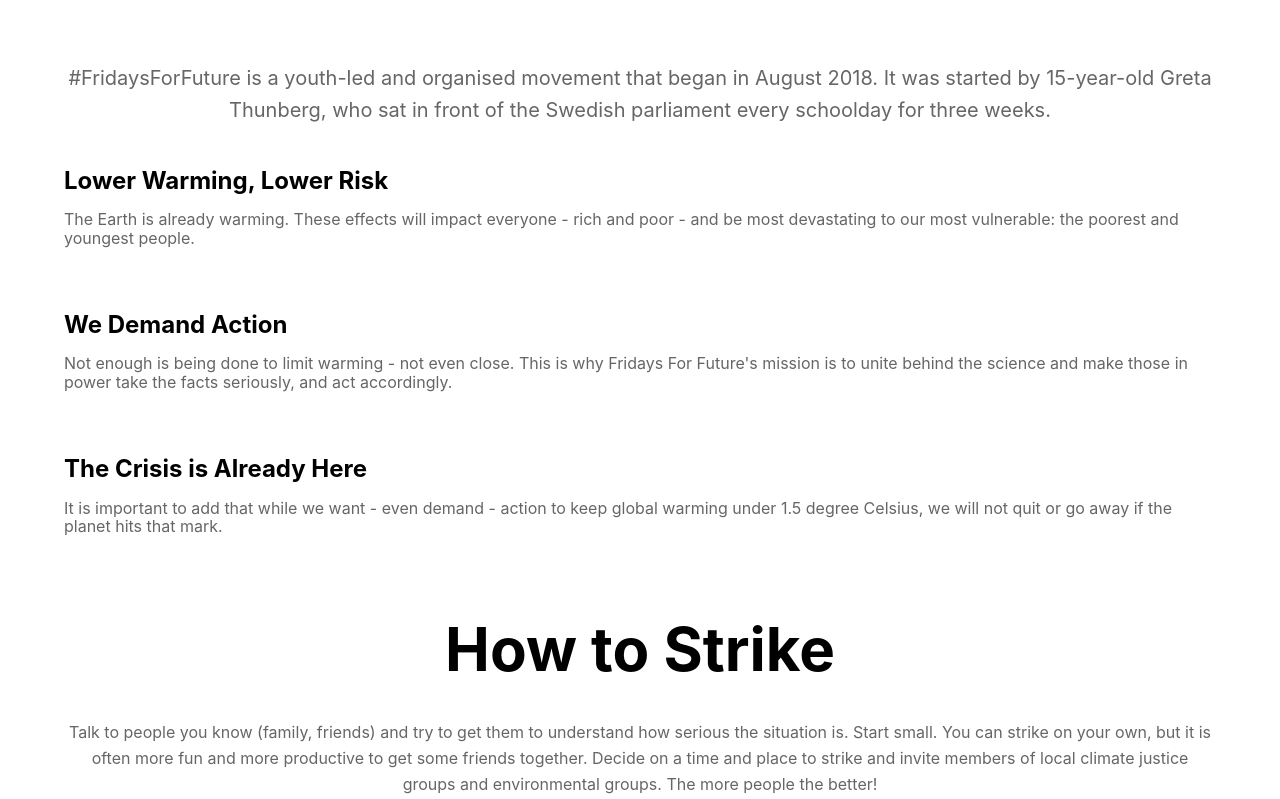
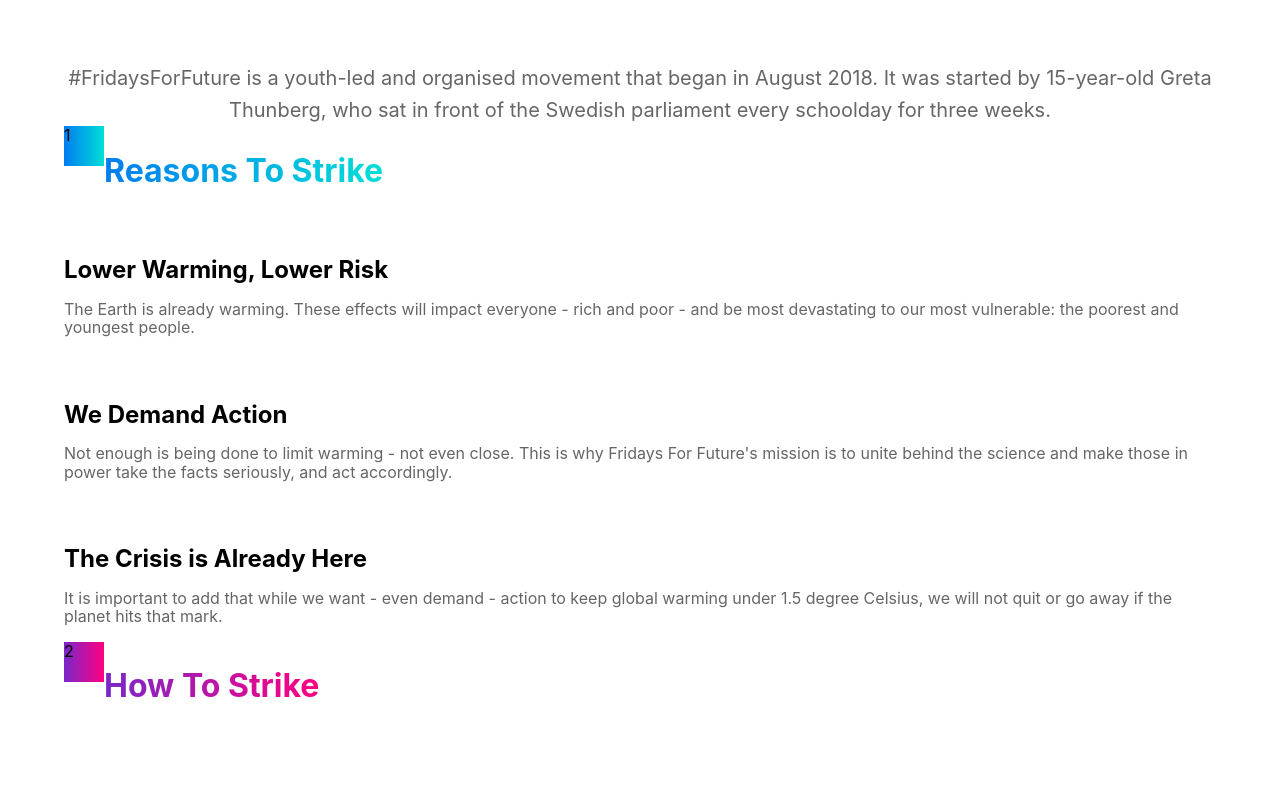
Before and after one commit to trif0lium/fff, a React (Vite) app in the folder react/: page / in a window 1280 px wide. Shown: the part 681-1480 px from the top of the page. Built offline with nearby package versions, Linux system fonts and the light colour scheme.

Commit message:
feat(App): add SectionLabel components

```diff
--- a/react/src/App.tsx
+++ b/react/src/App.tsx
@@ -3,6 +3,7 @@
 import { Hero } from './components/Hero';
 import { HowToStrike } from './components/HowToStrike';
 import { ReasonsToStrike } from './components/ReasonsToStrike';
+import { SectionLabel } from './components/SectionLabel';
 import { SocialMedia } from './components/SocialMedia';
 
 function App() {
@@ -10,8 +11,11 @@
     <div className="App">
       <Container>
         <Hero />
+        <SectionLabel number={1} heading="Reasons To Strike" startColor="#007CF0" endColor="#00DFD8" />
         <ReasonsToStrike />
+        <SectionLabel number={2} heading="How To Strike" startColor="#7928CA" endColor="#FF0080" />
         <HowToStrike />
+        <SectionLabel number={3} heading="Social Media" startColor="#FF4D4D" endColor="#F9CB28" />
         <SocialMedia />
         <Footer />
       </Container>
```
